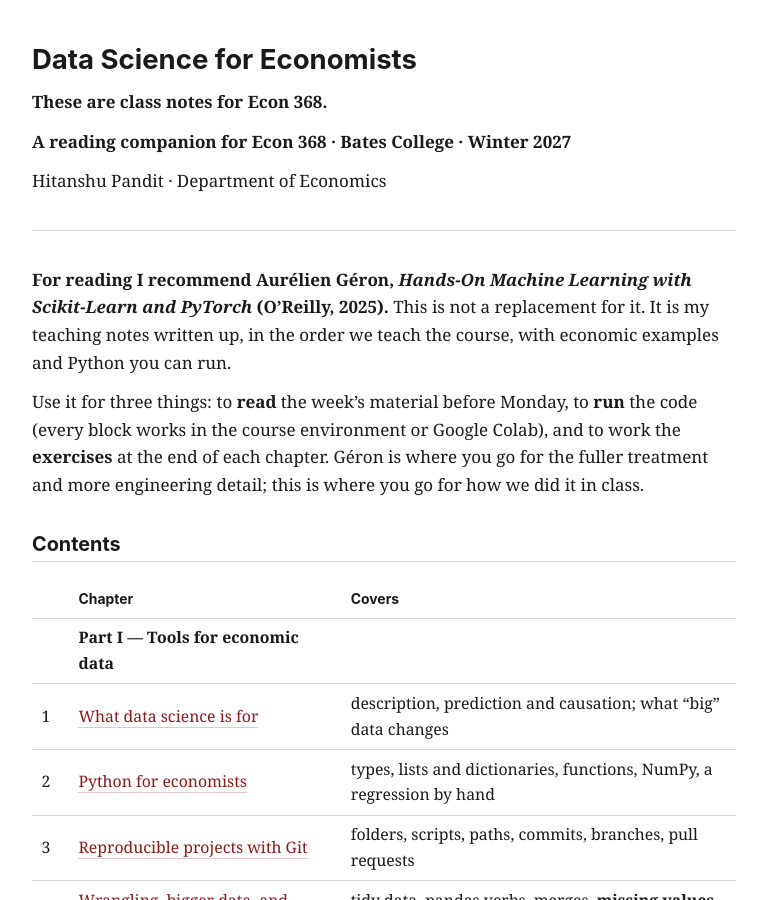
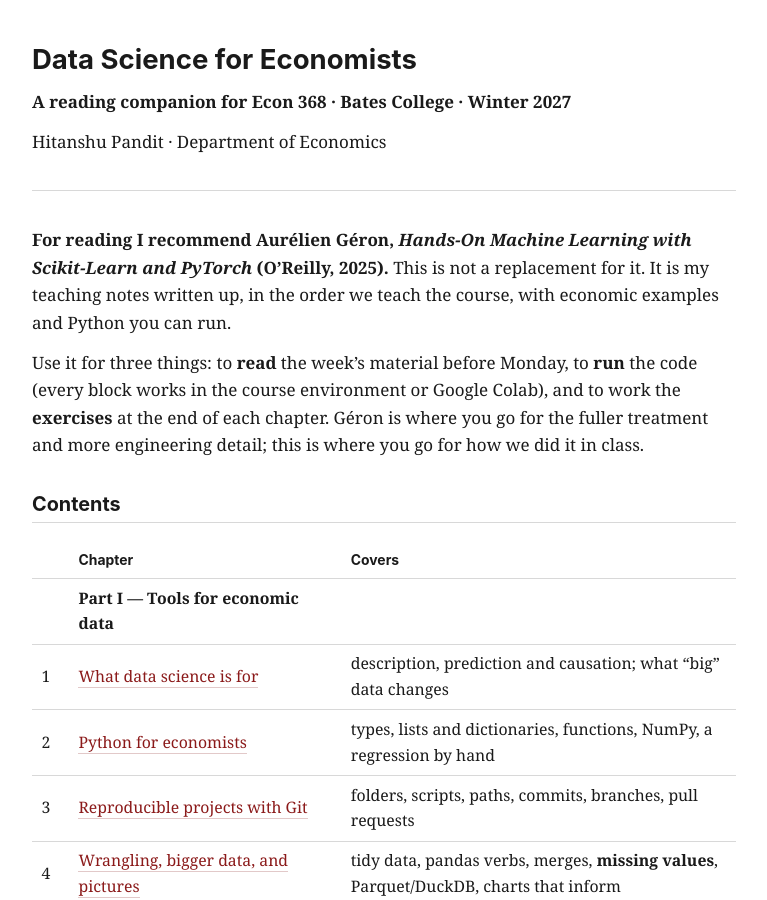
Before and after one commit to hitanshupandit/eco368-book, a Jekyll site: the page built from index.md, in a window 1280 px wide and 900 px high. Shown: the whole window, without its empty margins (256-1023 px from the left). Built offline with Jekyll 4.4.1, drawn with Linux system fonts in a browser that asks for light colours; our own code applies the rules of GitHub Pages for plain Markdown files.

Commit message:
Remove class-notes line from the front page
Co-Authored-By: Claude Opus 5.5 <noreply@anthropic.com>

```diff
--- a/index.md
+++ b/index.md
@@ -1,6 +1,4 @@
 # Data Science for Economists
-
-**These are class notes for Econ 368.**
 
 **A reading companion for Econ 368 · Bates College · Winter 2027**
 
```
